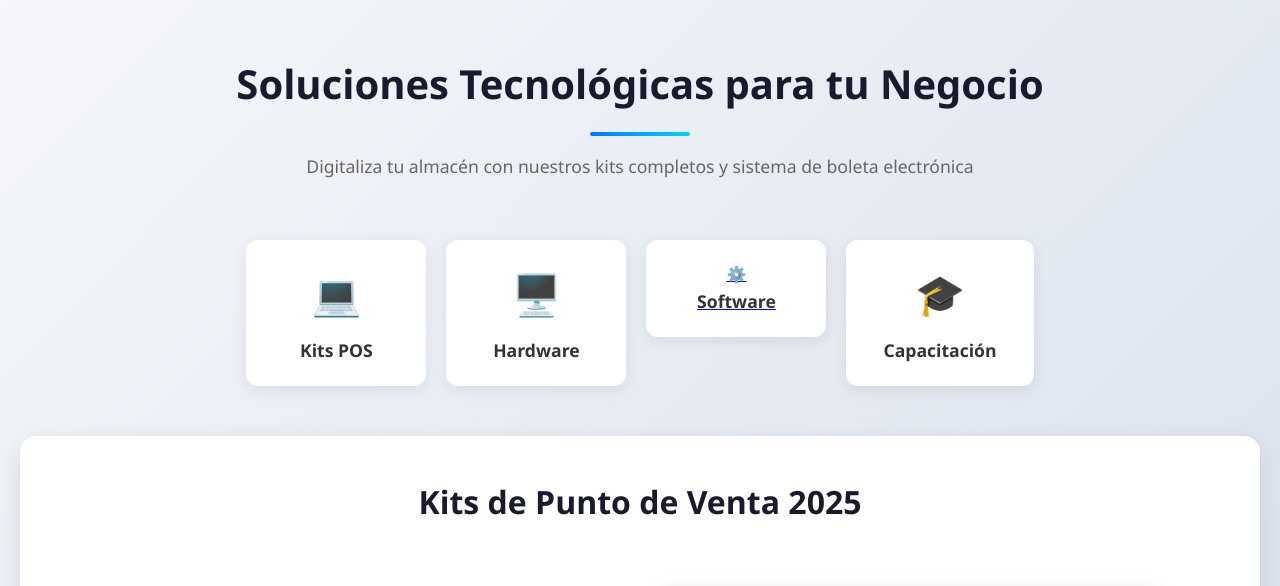
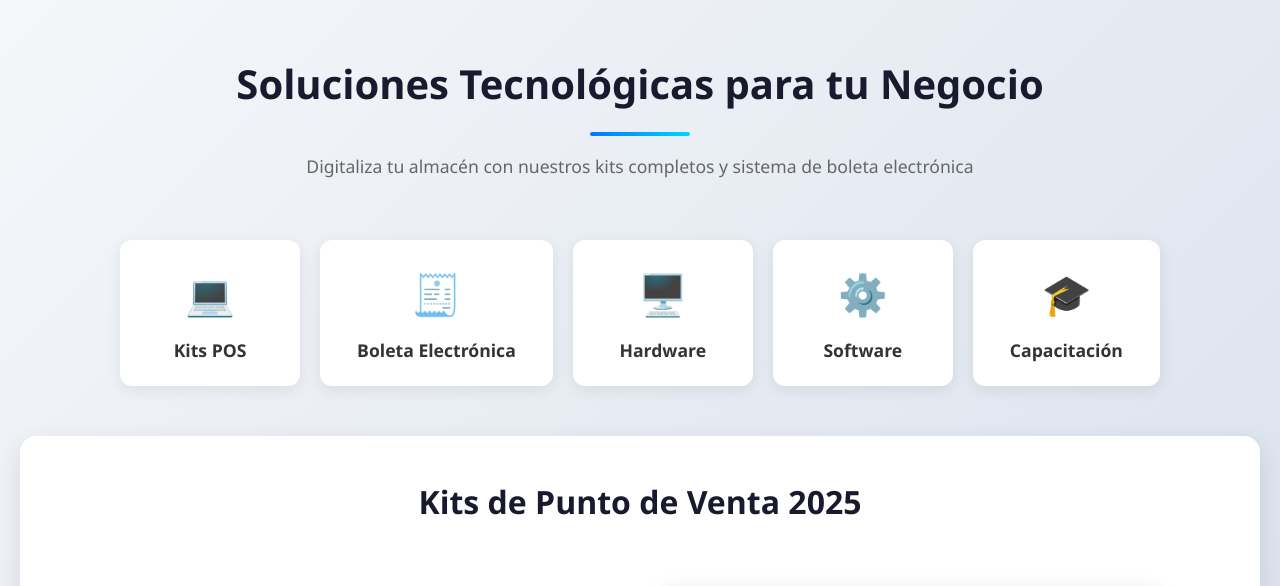
Before and after one commit to awitadeuwu69/django_Chatt_web_support, a Django app: page / in a window 1280 px wide. Shown: the part 3075-3661 px from the top of the page. Run offline with Django 5.2, Linux system fonts and the light colour scheme; data comes from the database, SQL or seed files in the repository; data that the repository does not hold is empty.

Commit message:
rollback

```diff
--- a/templates/chatApp/index.html
+++ b/templates/chatApp/index.html
@@ -32,12 +32,7 @@
             📅 Horario: Lunes a Viernes de 09:30 a 14:00 y de 15:00 a 18:00hrs.
           </div>
           <div class="top-actions">
-            <a
-              class="btn-cta btn-demo"
-              href="{% url 'chatApp:download' %}"
-              target="_blank"
-              >Descargar Demo Gratis</a
-            >
+            <a class="btn-cta btn-demo" href="{% url 'chatApp:download' %}" target="_blank">Descargar Demo Gratis</a>
             <a class="btn-cta btn-quote" href="#beneficios">Cotizar</a>
             <a class="btn-cta btn-contact" href="#contacto">Contáctenos</a>
           </div>
@@ -94,12 +89,7 @@
         </p>
         <div class="hero-buttons">
           <a href="#beneficios" class="btn btn-primary">Ver Beneficios</a>
-          <a
-            href="{% url 'chatApp:catalog' %}"
-            target="_blank"
-            class="btn btn-secondary"
-            >Unirme Ahora</a
-          >
+          <a href="{% url 'chatApp:catalog' %}" target="_blank" class="btn btn-secondary">Unirme Ahora</a>
         </div>
       </div>
     </section>
@@ -237,26 +227,22 @@
             <span class="icon">💻</span>
             <h4>Kits POS</h4>
           </div>
-          </a>
-
+          <div class="category-item">
+            <span class="icon">🧾</span>
+            <h4>Boleta Electrónica</h4>
+          </div>
           <div class="category-item">
             <span class="icon">🖥️</span>
             <h4>Hardware</h4>
           </div>
-          </a>
-
-          <a href="{% url 'chatApp:download' %}" class="category-link">
           <div class="category-item">
-              <span>⚙️</span>
+            <span class="icon">⚙️</span>
             <h4>Software</h4>
           </div>
-          </a>
-
           <div class="category-item">
             <span class="icon">🎓</span>
             <h4>Capacitación</h4>
           </div>
-          </a>
         </div>
 
         <!-- Galería de Kits - Carrusel -->
```
Lines whose indentation alone changed are shown as unchanged.
